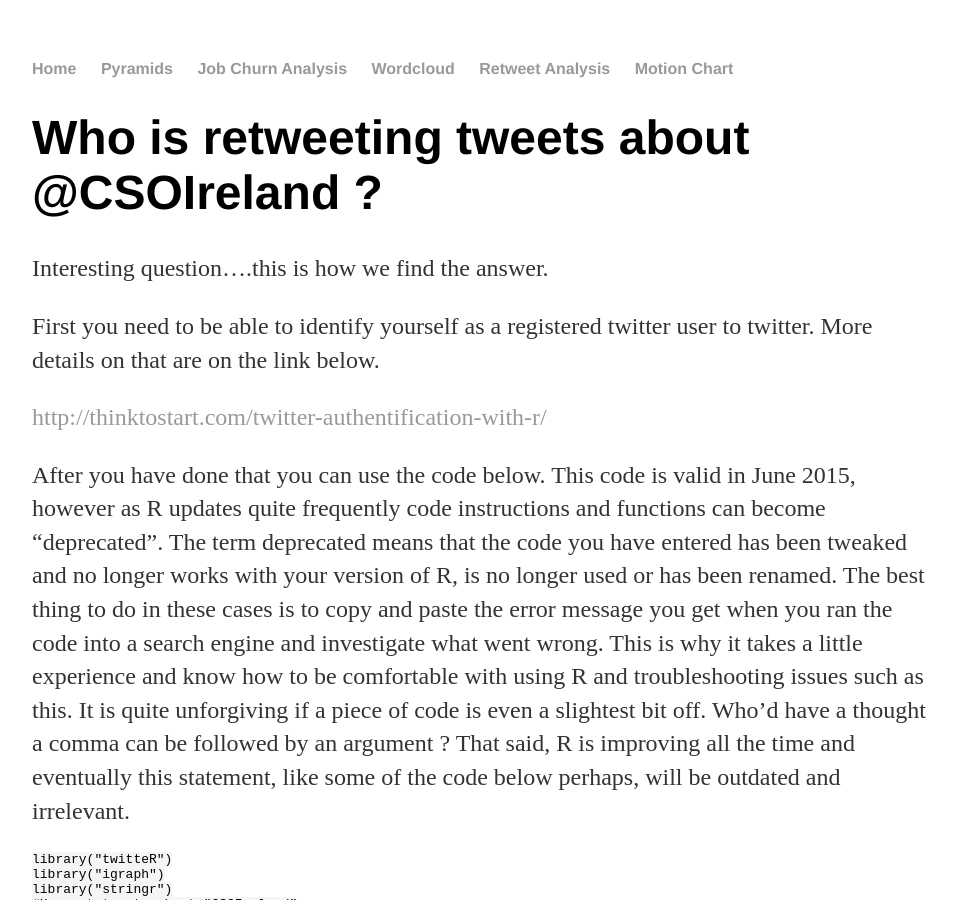
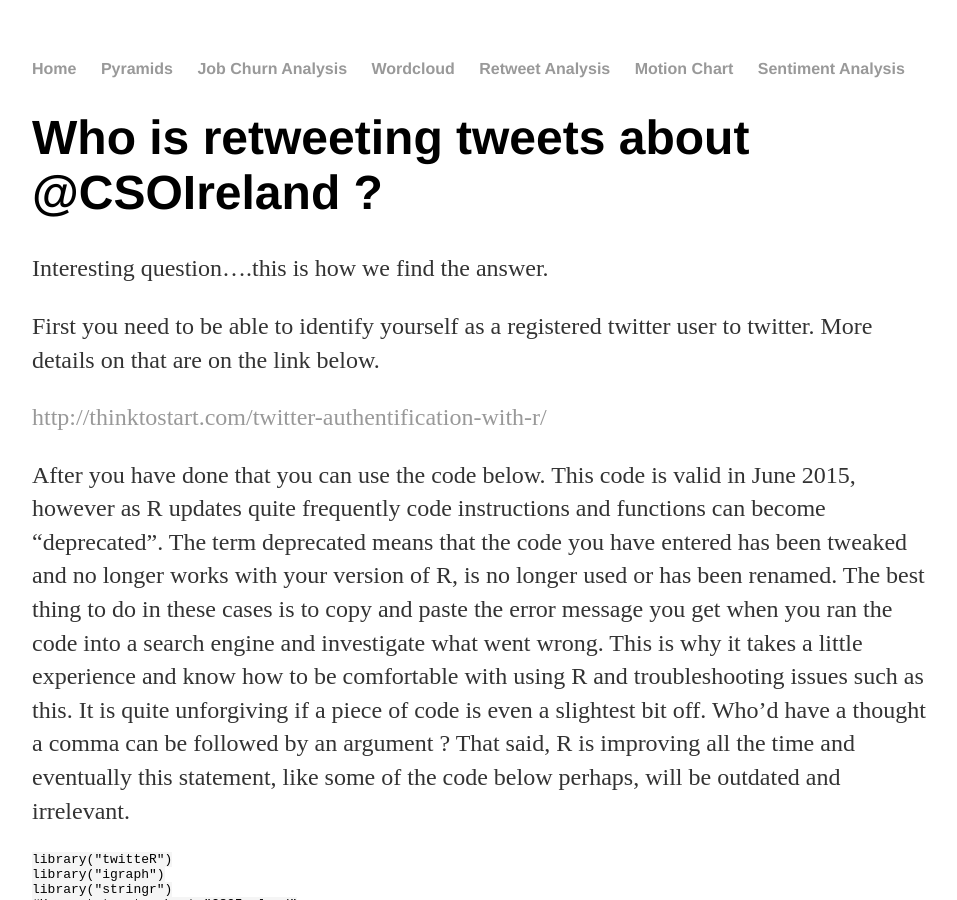
Before and after one commit to CorkDataAnalytics/CorkDataAnalytics.github.io, a Jekyll site: the page built from index.html, in a window 1280 px wide and 900 px high. Shown: the whole window, without its empty margins (160-1117 px from the left). Built offline with Jekyll 4.4.1, drawn with Linux system fonts in a browser that asks for light colours.

Commit message:
Update default.html

```diff
--- a/_layouts/default.html
+++ b/_layouts/default.html
@@ -19,6 +19,7 @@
         		<li><a href="/Wordcloud">Wordcloud</a></li>
         		<li><a href="/Retweet_Analysis">Retweet Analysis</a></li>
         		<li><a href="/Motion">Motion Chart</a></li>
+        		<li><a href="/SentimentAnalysis">Sentiment Analysis</a></li>
     		</ul>
 		</nav>
 			<div class="container">
```
